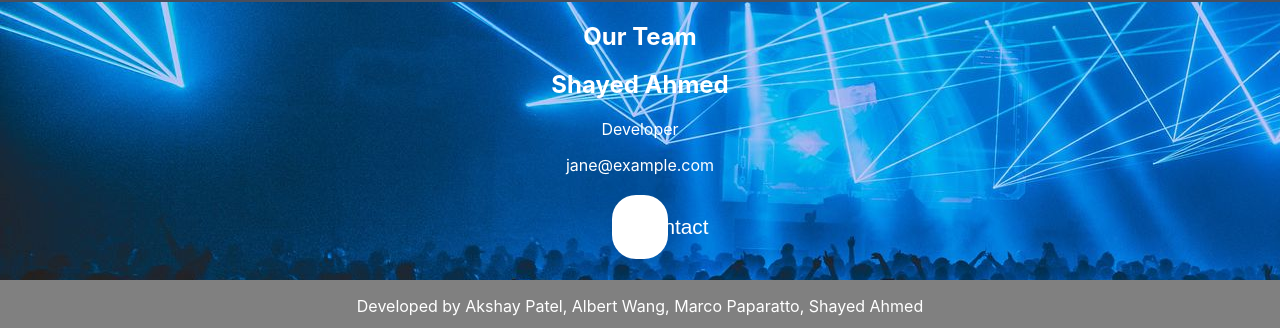
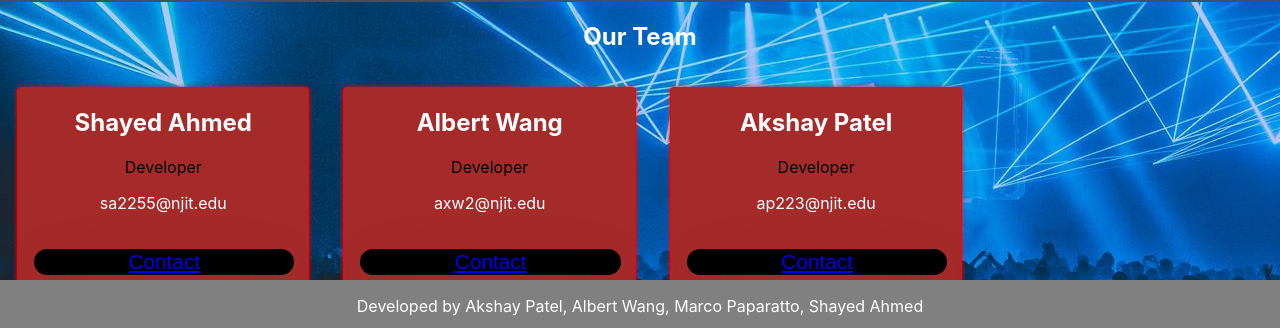
Before and after one commit to darkstrr/Final_Project_CS290-8, a React (Create React App) app: page / in a window 1280 px wide. Shown: the part 470-798 px from the top of the page. Built offline with nearby package versions, Linux system fonts and the light colour scheme.

Commit message:
Added contact button with email functionaility

```diff
--- a/src/components/Login.js
+++ b/src/components/Login.js
@@ -119,8 +119,8 @@ function Login(props) {
             <div class="container">
               <h2>Shayed Ahmed</h2>
               <p class="title">Developer</p>
-              <p>jane@example.com</p>
-              <p><button class="button">Contact</button></p>
+              <p>sa2255@njit.edu</p>
+              <p><button class="button"><a href="mailto:sa2255@njit.edu">Contact</a></button></p>
             </div>
           </div>
         </div>
@@ -130,8 +130,8 @@ function Login(props) {
             <div class="container">
               <h2>Albert Wang</h2>
               <p class="title">Developer</p>
-              <p>mike@example.com</p>
-              <p><button class="button">Contact</button></p>
+              <p>axw2@njit.edu</p>
+              <p><button class="button"><a href="mailto:axw2@njit.edu">Contact</a></button></p>
             </div>
           </div>
         </div>
@@ -141,8 +141,8 @@ function Login(props) {
             <div class="container">
               <h2>Akshay Patel</h2>
               <p class="title">Developer</p>
-              <p>john@example.com</p>
-              <p><button class="button">Contact</button></p>
+              <p>ap223@njit.edu</p>
+              <p><button class="button"><a href="mailto:ap223@njit.edu">Contact</a></button></p>
             </div>
           </div>
         </div>
@@ -152,8 +152,8 @@ function Login(props) {
             <div class="container">
               <h2>Marco Paparatto</h2>
               <p class="title">Developer</p>
-              <p>john@example.com</p>
-              <p><button class="button">Contact</button></p>
+              <p>mp752@njit.edu</p>
+              <p><button class="button"><a href="mailto:mp752@njit.edu">Contact</a></button></p>
             </div>
           </div>
         </div>
--- a/src/style.css
+++ b/src/style.css
@@ -276,3 +276,58 @@ button svg {
   color: rgba(255, 255, 255, 1);
   box-shadow: 0 5px 15px #ff0000;
 }
+
+/* Contact us section css below */
+
+.column {
+  float: left;
+  width: 24.1%;
+  margin-bottom: 16px;
+  padding: 9px;
+}
+
+.card {
+  border: 1px solid red;
+  -webkit-border-radius: 4px;
+  -moz-border-radius: 4px;
+  border-radius: 4px;
+
+  -webkit-box-shadow: 0px 0px 4px red;
+  -moz-box-shadow: 0px 0px 4px red;
+  box-shadow: 0px 0px 4px red;
+  margin: 8px;
+  background-color: brown;
+}
+
+.container {
+  padding: 0 16px;
+}
+
+.container::after, .row::after {
+  content: "";
+  clear: both;
+  display: table;
+}
+
+.title {
+  color: black;
+}
+
+.button {
+  border: none;
+  display: inline-block;
+  padding: 1px;
+  color: white;
+  background-color: #000;
+  text-align: center;
+  cursor: pointer;
+  width: 100%;
+}
+
+.button:hover {
+  background-color: #555;
+}
+
+a:visited {
+  color: white;
+}
```
